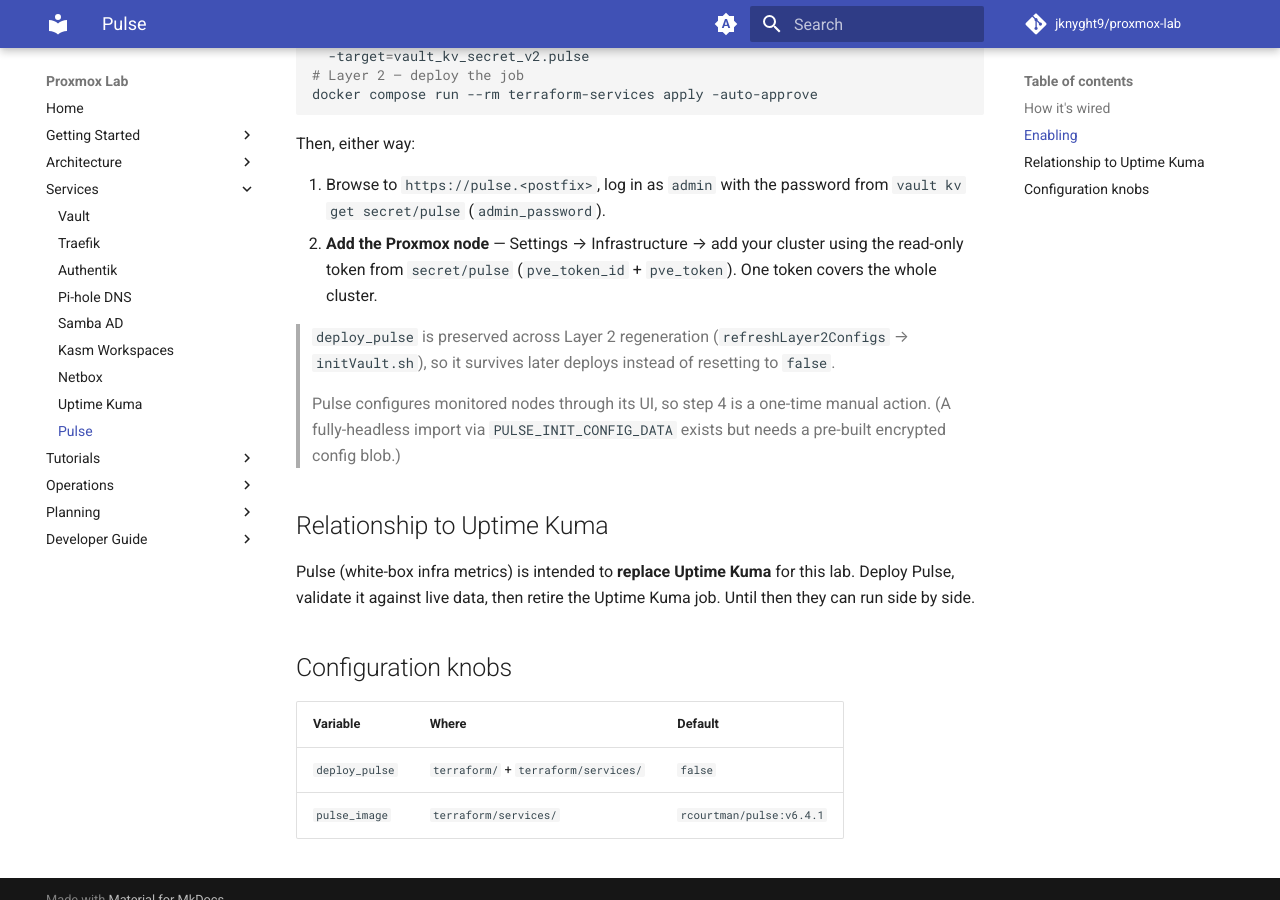
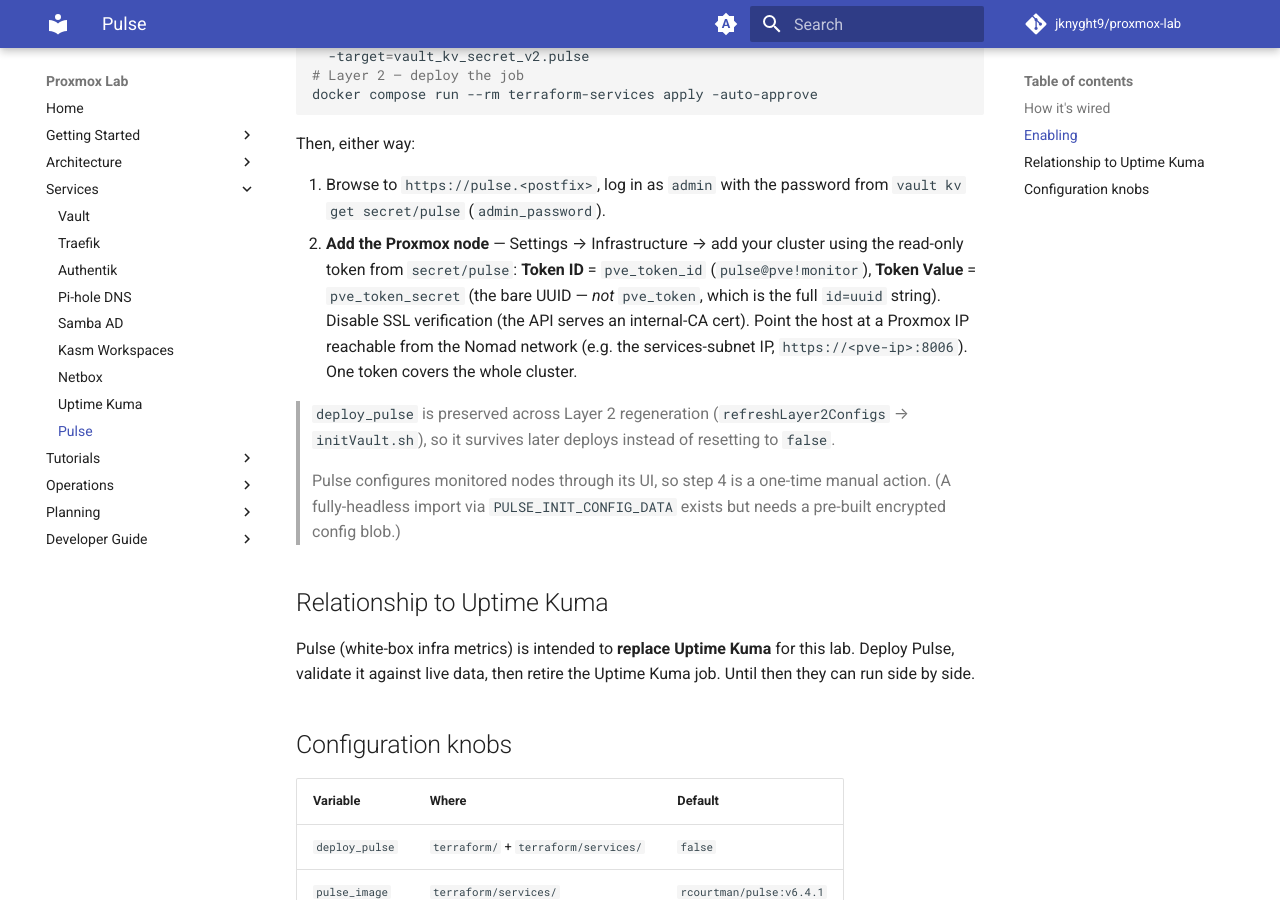
Before and after one commit to jknyght9/proxmox-lab, an MkDocs documentation site: the page built from docs/services/pulse.md, in a window 1280 px wide and 900 px high, scrolled down 1180 px. Built offline with MkDocs 1.6.1 and Material for MkDocs 9.7.7, drawn with Linux system fonts in a browser that asks for light colours; comment, search, counter and statistics services are not loaded.

Commit message:
pulse: expose pve_token_secret + document TLS-verify-off for node add
Adding the Proxmox node in the Pulse UI tripped two gotchas:
- bpg's user_token .value is the FULL "pulse@pve!monitor=<uuid>" string, but
  Pulse's Token Value field wants only the bare UUID. Store pve_token_secret
  (the split half) alongside pve_token so the operator pastes the right thing.
- the PVE API serves an internal-CA cert (CN=pve01.<domain>) that won't validate
  against the node IP, so Pulse must have SSL verification disabled. Document it,
  plus pointing the host at a Nomad-reachable (services-subnet) Proxmox IP.

Co-Authored-By: Claude Opus 4.8 <noreply@anthropic.com>
Claude-Session: https://claude.ai/code/session_01EmBrC3a2eQ6F3WkBpRkriu

```diff
--- a/docs/services/pulse.md
+++ b/docs/services/pulse.md
@@ -57,7 +57,12 @@ Then, either way:
 1. Browse to `https://pulse.<postfix>`, log in as `admin` with the password from
    `vault kv get secret/pulse` (`admin_password`).
 2. **Add the Proxmox node** — Settings → Infrastructure → add your cluster using
-   the read-only token from `secret/pulse` (`pve_token_id` + `pve_token`). One
+   the read-only token from `secret/pulse`: **Token ID** = `pve_token_id`
+   (`pulse@pve!monitor`), **Token Value** = `pve_token_secret` (the bare UUID —
+   *not* `pve_token`, which is the full `id=uuid` string). Disable SSL
+   verification (the API serves an internal-CA cert). Point the host at a
+   Proxmox IP reachable from the Nomad network (e.g. the services-subnet IP,
+   `https://<pve-ip>:8006`). One
    token covers the whole cluster.
 
 > `deploy_pulse` is preserved across Layer 2 regeneration (`refreshLayer2Configs`
```
Also changed, not shown: 1 other file.
